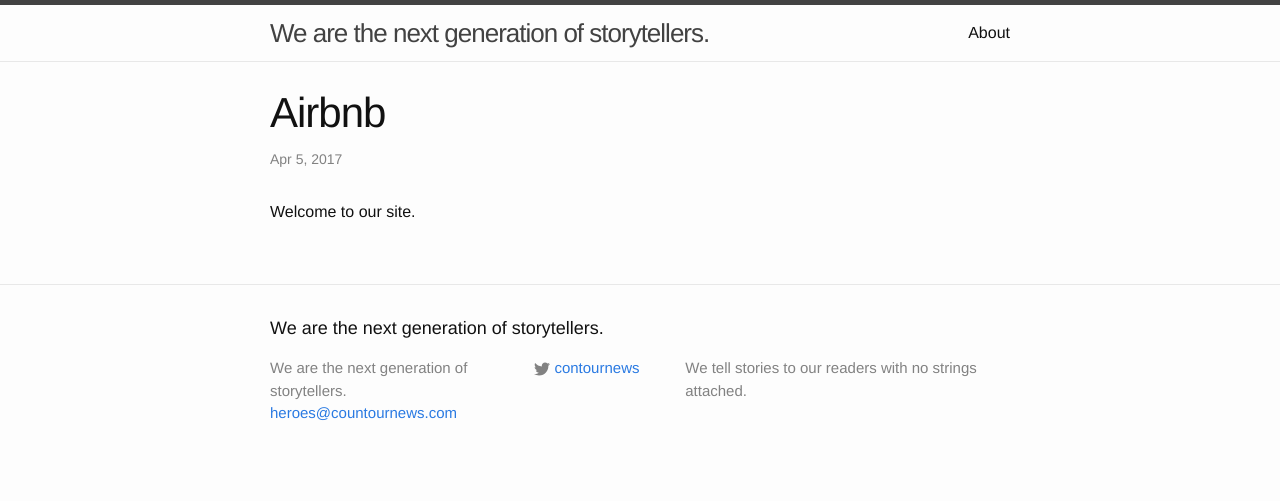
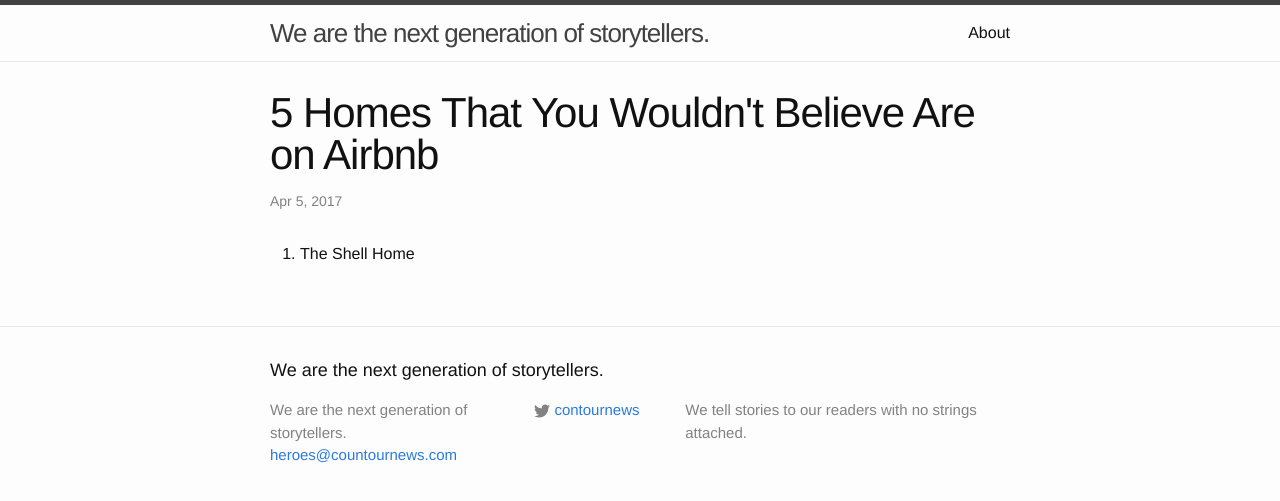
Before and after one commit to lawrencehan94/lawrencehan94.github.io, a Jekyll site: the page built from _posts/2017-04-05-Airbnb-Top-5.md, in a window 1280 px wide. Shown: the top 501 px of the page. Built offline with Jekyll 4.4.1, drawn with Linux system fonts in a browser that asks for light colours.

Commit message:
Update 2017-04-05-Airbnb-Top-5.md

```diff
--- a/_posts/2017-04-05-Airbnb-Top-5.md
+++ b/_posts/2017-04-05-Airbnb-Top-5.md
@@ -1,7 +1,7 @@
 ---
 layout: post
-title:  "Airbnb"
+title:  "5 Homes That You Wouldn't Believe Are on Airbnb"
 date:   2017-04-05 21:11:44 +0000
 categories: travel
 ---
-Welcome to our site.
+1. The Shell Home
```
